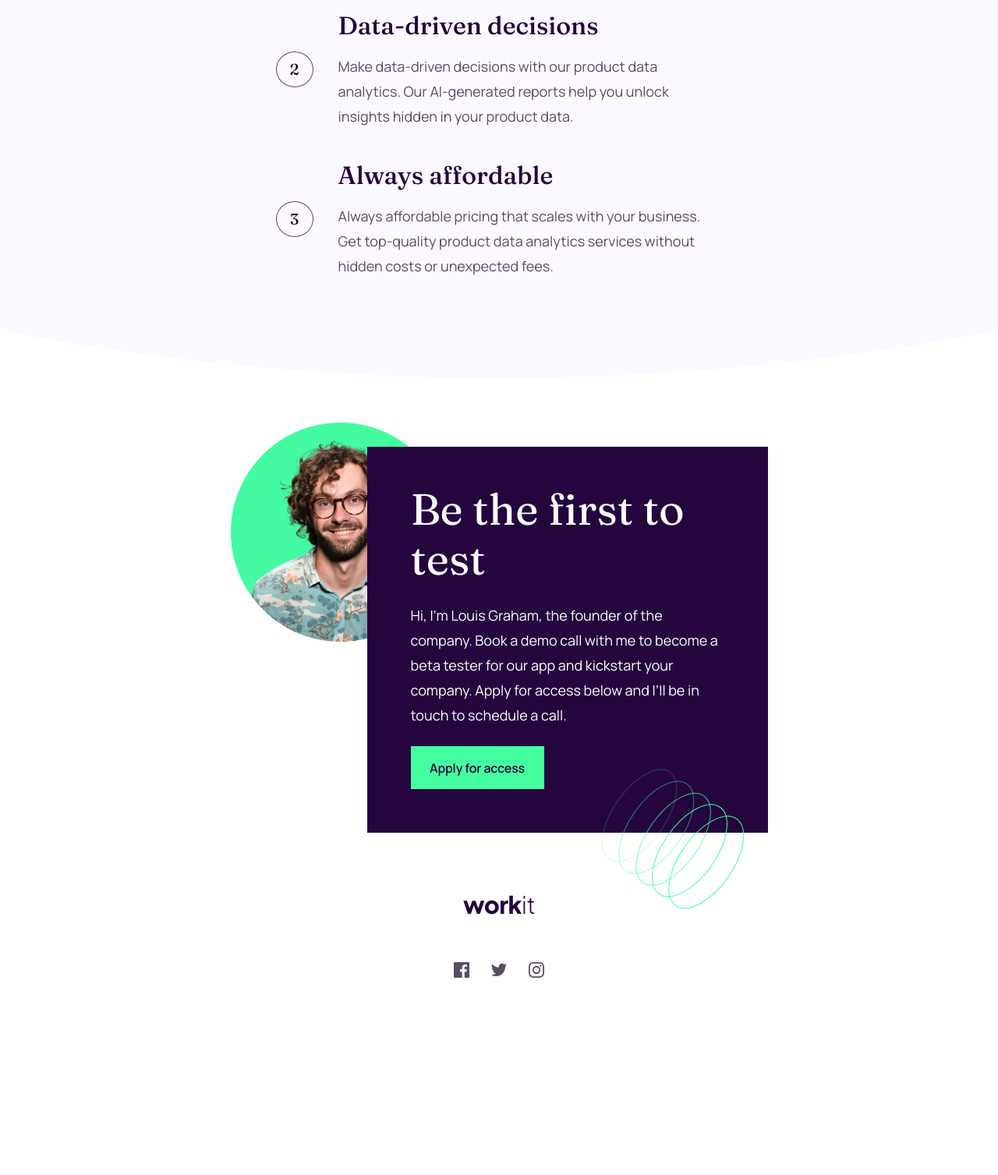
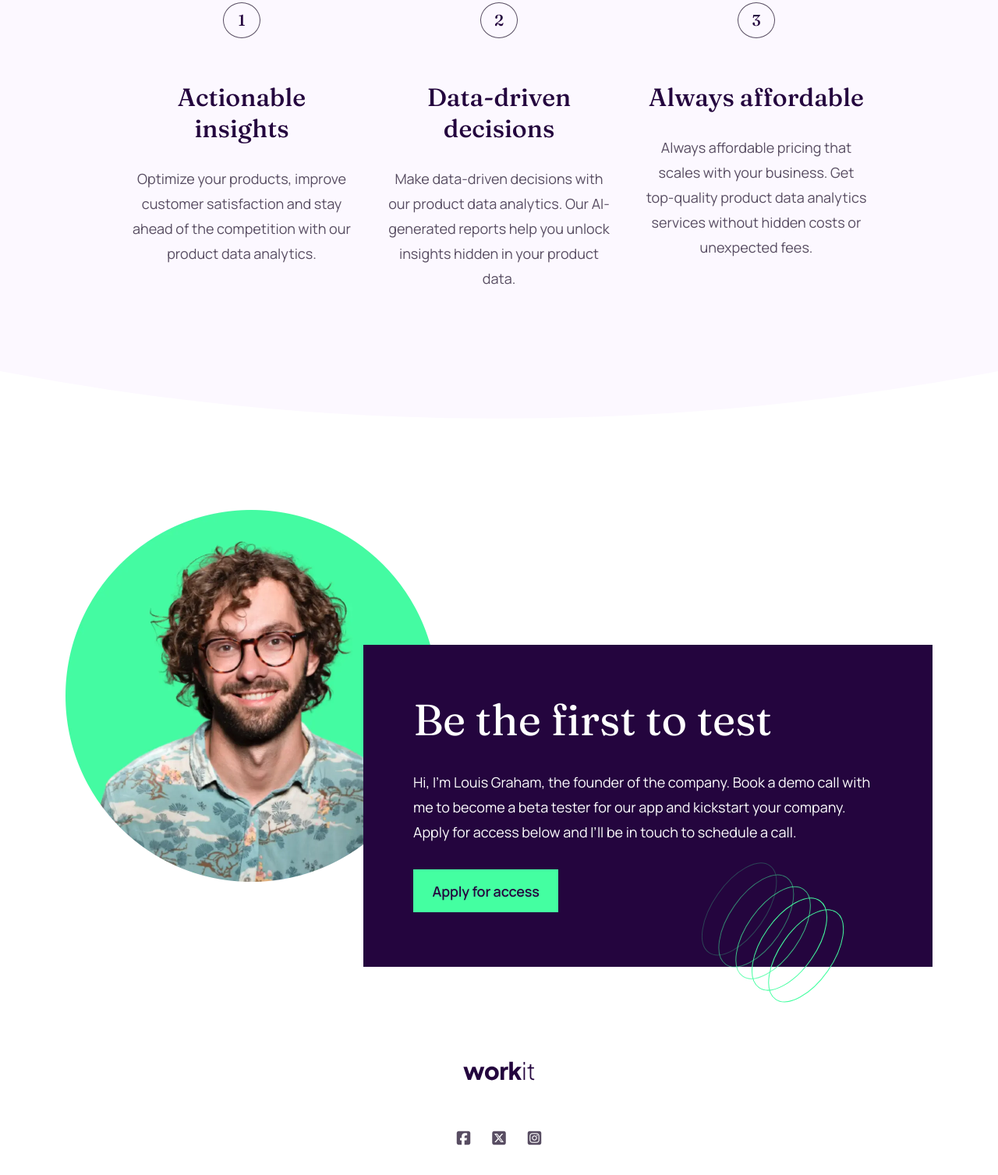
Before and after one commit to PeterBachman100/frontendMentorWorkItLandingPage, a plain HTML site: page index.html in a window 1280 px wide. Shown: the part 993-2500 px from the top of the page at 78% size. Before the commit the page ends 2320 px from the top, so only its background shows below. Drawn offline with Linux system fonts and the light colour scheme.

Commit message:
Desktop styles complete

```diff
--- a/index.css
+++ b/index.css
@@ -139,7 +139,12 @@ body {
 .button-secondary:hover {
 	color: var(--Eucalyptus);
 }
-
+@media screen and (min-width: 1024px) {
+	.button {
+		font-size: 18px;
+		letter-spacing: -0.18px;
+	}
+}
 /* Misc Utility */
 .underline {
 	text-decoration: underline 3px var(--Eucalyptus);
@@ -162,14 +167,7 @@ body {
 	padding: 32px 16px 139px 16px;
 	gap: 64px;
 }
-@media screen and (min-width: 768px) {
-	.section-1 {
-		padding: 32px 39px 167px 39px;
-		background-image: url('./assets/images/bg-pattern-1.svg'), url('./assets/images/bg-pattern-2.svg');
-		background-repeat: no-repeat, no-repeat;
-		background-position: -225px 90px, calc(100% + 95px) 255px;
-	}
-}
+
 
 nav {
 	width: 100%;
@@ -196,10 +194,34 @@ nav {
 	z-index: 1;
 }
 @media screen and (min-width: 768px) {
+	.section-1 {
+		padding: 32px 39px 167px 39px;
+		background-image: url('./assets/images/bg-pattern-1.svg'), url('./assets/images/bg-pattern-2.svg');
+		background-repeat: no-repeat, no-repeat;
+		background-position: -225px 90px, calc(100% + 95px) 255px;
+	}
 	.hero-image {
 		width: 514px;
 		height: 296px;
 		transform: translate(-45%, -50%);
+	}
+}
+@media screen and (min-width: 1024px) {
+	.section-1 {
+		padding-top: 56px;
+		padding-bottom: 258px;
+		background-position: -135px 140px, calc(100% + 47px) 345px;
+	}
+	nav {
+		max-width: 1110px;
+	}
+	.hero {
+		gap: 56px;
+	}
+	.hero-image {
+		width: 767px;
+		height: 441px;
+		transform: translate(-45%, -62%);
 	}
 }
 
@@ -262,6 +284,23 @@ nav {
 		align-items: flex-start;
 		gap: 16px;
 	}
+}
+@media screen and (min-width: 1024px) {
+	.features {
+		padding: 255px 165px 103px 165px;
+		flex-direction: row;
+		align-items: flex-start;
+	}
+	.features-item {
+		flex-direction: column;
+		gap: 56px;
+	}
+	.features-content {
+		align-items: center;
+		text-align: center;
+		gap: 28px;
+	}
+
 }
 
 .section-3::before {
@@ -341,6 +380,31 @@ img.founder  {
 		bottom: -98px;
 	}
 }
+@media screen and (min-width: 1024px) {
+	.section-3 {
+		padding-top: 178px;
+		padding-bottom: 121px;
+	}
+	.section-3 .wrapper {
+		max-width: 1112px;
+		width: 100%;
+		height: 586px;
+	}
+	img.founder {
+		width: 477px;
+		height: 477px;
+	}
+	.call-to-action {
+		width: 730px;
+		height: 413px;
+		padding: 64px;
+		gap: 32px;
+	}
+	.call-to-action::after {
+		right: 113px;
+		bottom: -46px;
+	}
+}
 
 
 .section-4 {
@@ -358,7 +422,12 @@ img.founder  {
 	display: flex;
 	gap: 28px;
 }
-.social-links img {
-	height: 20px;
-	width: 20px;
+.social-links i {
+	color: var(--Davys-grey);
+	font-size: 20px;
+	transition: 0.3s ease;
+	cursor: pointer;
 }
+.social-links i:hover {
+	color: var(--Dark-purple);
+}
--- a/index.html
+++ b/index.html
@@ -9,6 +9,8 @@
   <link rel="preconnect" href="https://fonts.googleapis.com">
   <link rel="preconnect" href="https://fonts.gstatic.com" crossorigin>
   <link href="https://fonts.googleapis.com/css2?family=Fraunces:ital,opsz,wght@0,9..144,100..900;1,9..144,100..900&family=Manrope:wght@200..800&display=swap" rel="stylesheet">
+
+  <link rel="stylesheet" href="https://cdnjs.cloudflare.com/ajax/libs/font-awesome/6.5.2/css/all.min.css" integrity="sha512-SnH5WK+bZxgPHs44uWIX+LLJAJ9/2PkPKZ5QiAj6Ta86w+fsb2TkcmfRyVX3pBnMFcV7oQPJkl9QevSCWr3W6A==" crossorigin="anonymous" referrerpolicy="no-referrer" />
 
   <link rel="stylesheet" href="./index.css">
 
@@ -64,9 +66,9 @@
   <section class="section section-4">
     <img class="bottom-logo" alt="workit logo" src="./assets/images/logo-dark.svg"/>
     <div class="social-links">
-      <a><img alt="facebook logo" src="./assets/images/icon-facebook.svg"/></a>
-      <a><img alt="twitter logo" src="./assets/images/icon-twitter.svg" /></a>
-      <a><img alt="instagram logo" src="./assets/images/icon-instagram.svg"/></a>
+      <a><i class="fa-brands fa-square-facebook"></i></a>
+      <a><i class="fa-brands fa-square-x-twitter"></i></a>
+      <a><i class="fa-brands fa-square-instagram"></i></a>
     </div>
   </section>
 </body>
```
